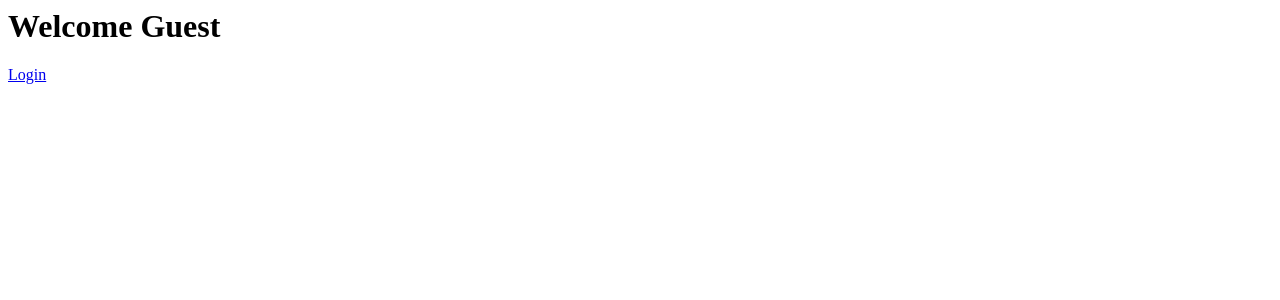
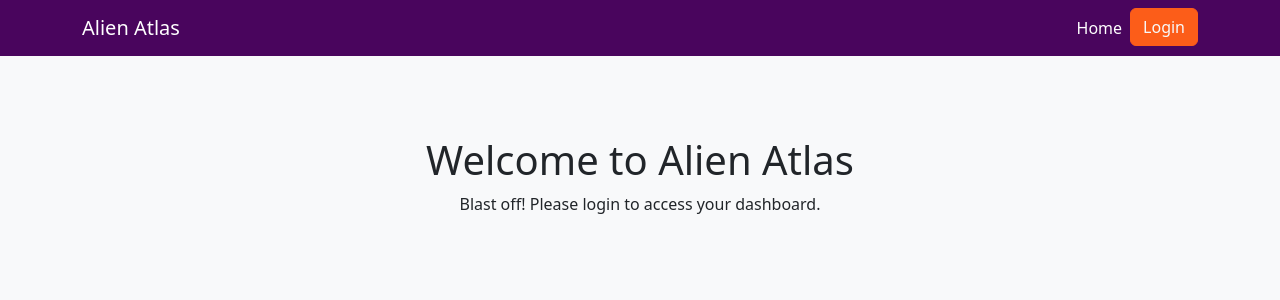
Before and after one commit to cullen-s/alien_atlas, a Flask app: page / in a window 1280 px wide. Shown: the top 300 px of the page. Run offline with Flask 3, Linux system fonts and the light colour scheme.

Commit message:
add landing page

```diff
--- a/templates/home.html
+++ b/templates/home.html
@@ -1,16 +1,99 @@
-<html>
-  <head>
-    <meta charset="utf-8" />
-    <title>Auth0 Example</title>
-  </head>
-  <body>
+<!DOCTYPE html>
+<html lang="en">
+<head>
+  <meta charset="UTF-8">
+  <meta name="viewport" content="width=device-width, initial-scale=1">
+  <title>Alien Atlas</title>
+
+  <!-- Bootstrap CSS -->
+  <link href="https://cdn.jsdelivr.net/npm/bootstrap@5.3.0/dist/css/bootstrap.min.css" rel="stylesheet">
+
+  <style>
+    body {
+      background-color: #f8f9fa;
+    }
+
+    /* Customize the navbar */
+    .navbar-custom {
+      background-color: #49055d;
+    }
+
+    .navbar-custom .navbar-brand,
+    .navbar-custom .navbar-text {
+      color: #ffffff;
+    }
+
+    .navbar-custom .nav-link {
+      color: #ffffff;
+    }
+
+    .navbar-custom .nav-link:hover {
+      color: #fc5d19;
+    }
+
+    /* Customize the page content */
+    .landing-container {
+      text-align: center;
+      padding: 80px 20px;
+    }
+
+    .landing-title {
+      color: #49055d;
+      font-size: 2.5rem;
+      margin-bottom: 20px;
+    }
+
+    /* Customize the login button */
+    .login-btn {
+      background-color: #fc5d19;
+      border-color: #fc5d19;
+    }
+
+    .login-btn:hover {
+      background-color: #49055d;
+      border-color: #49055d;
+    }
+  </style>
+</head>
+<body>
+
+  <!-- Navbar -->
+  <nav class="navbar navbar-expand-lg navbar-dark navbar-custom">
+    <div class="container">
+      <a class="navbar-brand" href="#">Alien Atlas</a>
+      <button class="navbar-toggler" type="button" data-bs-toggle="collapse" data-bs-target="#navbarNav" aria-controls="navbarNav" aria-expanded="false" aria-label="Toggle navigation">
+        <span class="navbar-toggler-icon"></span>
+      </button>
+      <div class="collapse navbar-collapse" id="navbarNav">
+        <ul class="navbar-nav ms-auto">
+          <li class="nav-item">
+            <a class="nav-link" href="#">Home</a>
+          <li class="nav-item">
+            {% if session %}
+            <a class="btn btn-outline-light login-btn" href="{{ url_for('logout') }}">Logout</a>
+            {% else %}
+            <a class="btn btn-outline-light login-btn" href="{{ url_for('login') }}">Login</a>
+            {% endif %}
+          </li>
+        </ul>
+      </div>
+    </div>
+  </nav>
+
+  <!-- Landing Page Content -->
+  <div class="landing-container">
     {% if session %}
-        <h1>Welcome {{session.userinfo.name}}!</h1>
+        <h1>Welcome back, {{session.userinfo.nickname}}</h1>
+        <p>It looks like you are just a few</p>
         <p><a href="/logout">Logout</a></p>
         <div><pre>{{pretty}}</pre></div>
     {% else %}
-        <h1>Welcome Guest</h1>
-        <p><a href="/login">Login</a></p>
+        <h1>Welcome to Alien Atlas</h1>
+        <p>Blast off! Please login to access your dashboard.</p>
     {% endif %}
-  </body>
+  </div>
+
+  <!-- Bootstrap JS (optional) -->
+  <script src="https://cdn.jsdelivr.net/npm/bootstrap@5.3.0/dist/js/bootstrap.bundle.min.js"></script>
+</body>
 </html>
```
